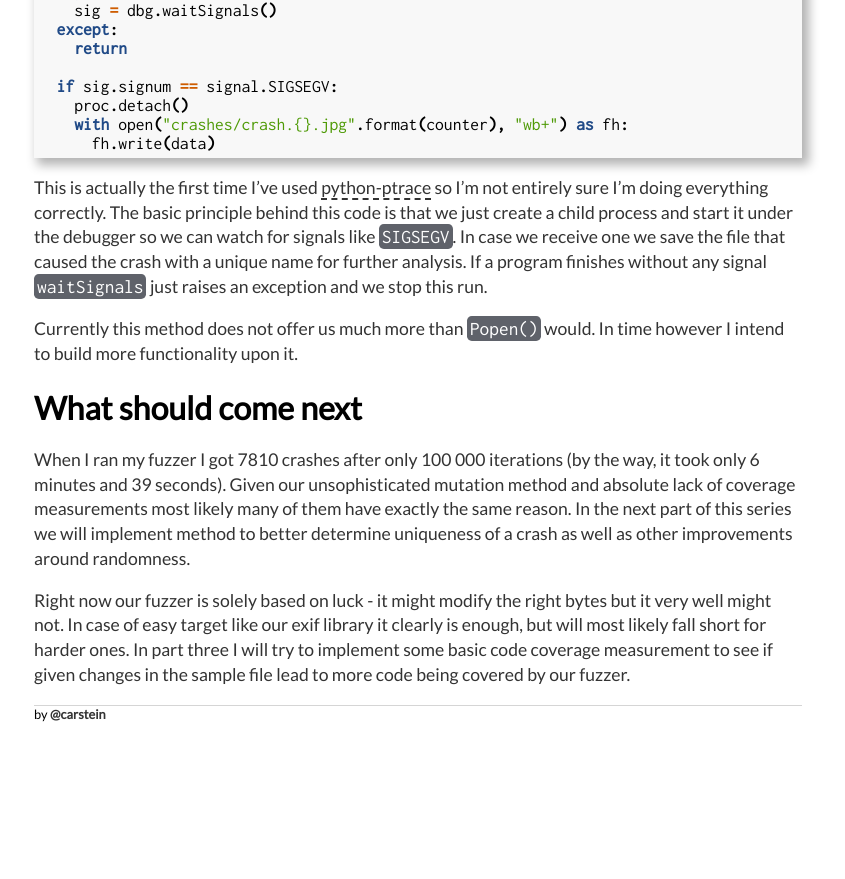
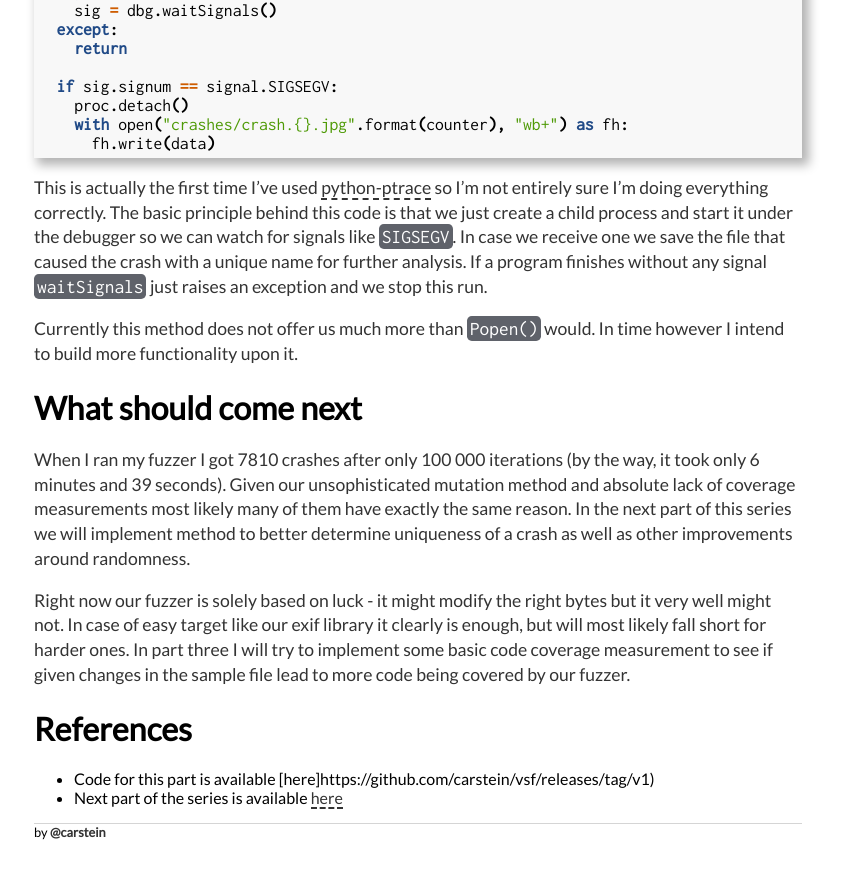
Before and after one commit to carstein/carstein.github.io, a Jekyll site: the page built from _posts/2020-04-18-writing-simple-fuzzer-1.md, in a window 1280 px wide and 900 px high, scrolled down 3986 px. Shown: the top 879 px of the window, without its empty margins (222-1067 px from the left). Built offline with Jekyll 4.4.1, drawn with Linux system fonts in a browser that asks for light colours; before the commit the page ends 4768 px from its top, so only the background shows below that.

Commit message:
Links and code pointers

```diff
--- a/_posts/2020-04-18-writing-simple-fuzzer-1.md
+++ b/_posts/2020-04-18-writing-simple-fuzzer-1.md
@@ -149,3 +149,7 @@ Currently this method does not offer us much more than `Popen()` would. In time
 When I ran my fuzzer I got 7810 crashes after only 100 000 iterations (by the way, it took only 6 minutes and 39 seconds). Given our unsophisticated mutation method and absolute lack of coverage measurements most likely many of them have exactly the same reason. In the next part of this series we will implement method to better determine uniqueness of a crash as well as other improvements around randomness.
 
 Right now our fuzzer is solely based on luck - it might modify the right bytes but it very well might not. In case of easy target like our exif library it clearly is enough, but will most likely fall short for harder ones. In part three I will try to implement some basic code coverage measurement to see if given changes in the sample file lead to more code being covered by our fuzzer.
+
+# References
+ - Code for this part is available [here]https://github.com/carstein/vsf/releases/tag/v1)
+ - Next part of the series is available [here](https://carstein.github.io/2020/04/25/writing-simple-fuzzer-2.html)
```
Also changed, not shown: _posts/2020-04-25-writing-simple-fuzzer-2.md (+4 -0 lines), _posts/2020-05-02-writing-simple-fuzzer-3.md (+5 -1 lines), _posts/2020-05-21-writing-simple-fuzzer-4.md (+4 -1 lines).
